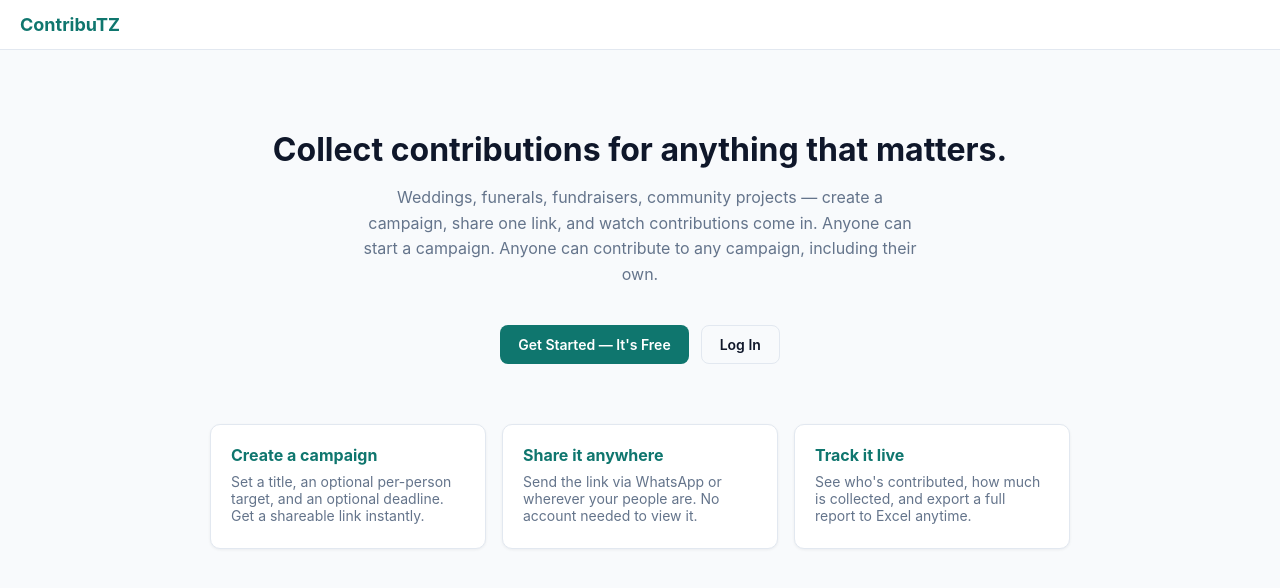
After one commit to deogratiusmkoba5002-lgtm/PAYMENT_COLLECTOR, a Flask app: page / in a window 1280 px wide. The commit adds this page. Shown: the top 588 px of the page. Run offline with Flask 3, Linux system fonts and the light colour scheme.

Commit message:
add landing page for root url

```diff
--- a/app/__init__.py
+++ b/app/__init__.py
@@ -20,11 +20,13 @@ def create_app(config_class=Config):
     login_manager.login_view = "auth.login"
     login_manager.session_protection = "strong"
 
+    from app.main.routes import main_bp
     from app.auth.routes import auth_bp
     from app.campaigns.routes import campaigns_bp
     from app.payments.routes import payments_bp
     from app.exports.excel import exports_bp
 
+    app.register_blueprint(main_bp)
     app.register_blueprint(auth_bp)
     app.register_blueprint(campaigns_bp)
     app.register_blueprint(payments_bp)
--- /dev/null
+++ b/app/main/routes.py
@@ -0,0 +1,16 @@
+from flask import Blueprint, render_template, redirect, url_for, Response
+from flask_login import current_user
+
+main_bp = Blueprint("main", __name__)
+
+
+@main_bp.route("/")
+def index():
+    if current_user.is_authenticated:
+        return redirect(url_for("campaigns.dashboard"))
+    return render_template("public/landing.html")
+
+
+@main_bp.route("/favicon.ico")
+def favicon():
+    return Response(status=204)
--- a/app/static/css/style.css
+++ b/app/static/css/style.css
@@ -239,3 +239,39 @@ label { display: block; margin: 12px 0 4px; font-size: 14px; font-weight: 600; c
   .dash-header { flex-direction: column; align-items: flex-start; gap: 10px; }
   #toast-container { left: 20px; right: 20px; max-width: none; }
 }
+.hero {
+  text-align: center;
+  padding: 60px 20px 40px;
+}
+.hero h1 {
+  font-size: 32px;
+  margin: 0 0 16px;
+  color: var(--color-text);
+}
+.hero-sub {
+  max-width: 560px;
+  margin: 0 auto 28px;
+  color: var(--color-text-muted);
+  font-size: 16px;
+  line-height: 1.6;
+}
+.hero-actions {
+  display: flex;
+  justify-content: center;
+  gap: 12px;
+  flex-wrap: wrap;
+}
+.feature-grid {
+  display: grid;
+  grid-template-columns: repeat(auto-fit, minmax(220px, 1fr));
+  gap: 16px;
+  margin-top: 20px;
+}
+.feature-card h3 {
+  margin: 0 0 8px;
+  color: var(--color-primary);
+  font-size: 16px;
+}
+@media (max-width: 480px) {
+  .hero h1 { font-size: 24px; }
+}
--- /dev/null
+++ b/app/templates/public/landing.html
@@ -0,0 +1,31 @@
+{% extends "base.html" %}
+{% block title %}ContribuTZ — Collect contributions, simply{% endblock %}
+{% block content %}
+<div class="hero">
+  <h1>Collect contributions for anything that matters.</h1>
+  <p class="hero-sub">
+    Weddings, funerals, fundraisers, community projects — create a campaign,
+    share one link, and watch contributions come in. Anyone can start a
+    campaign. Anyone can contribute to any campaign, including their own.
+  </p>
+  <div class="hero-actions">
+    <a class="btn btn-primary" href="{{ url_for('auth.register') }}">Get Started — It's Free</a>
+    <a class="btn btn-secondary" href="{{ url_for('auth.login') }}">Log In</a>
+  </div>
+</div>
+
+<div class="feature-grid">
+  <div class="card feature-card">
+    <h3>Create a campaign</h3>
+    <p class="muted">Set a title, an optional per-person target, and an optional deadline. Get a shareable link instantly.</p>
+  </div>
+  <div class="card feature-card">
+    <h3>Share it anywhere</h3>
+    <p class="muted">Send the link via WhatsApp or wherever your people are. No account needed to view it.</p>
+  </div>
+  <div class="card feature-card">
+    <h3>Track it live</h3>
+    <p class="muted">See who's contributed, how much is collected, and export a full report to Excel anytime.</p>
+  </div>
+</div>
+{% endblock %}
```
Also changed, not shown: app/main/__init__.py (added).
